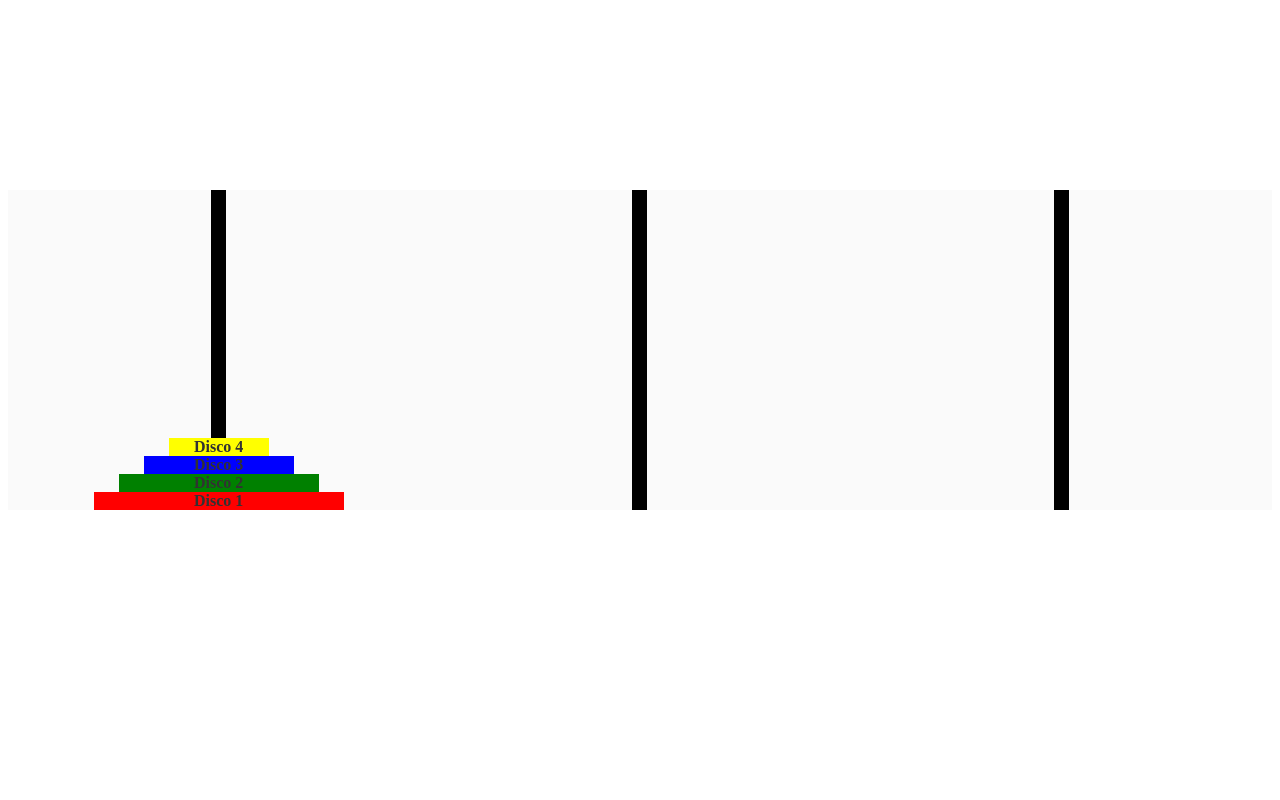
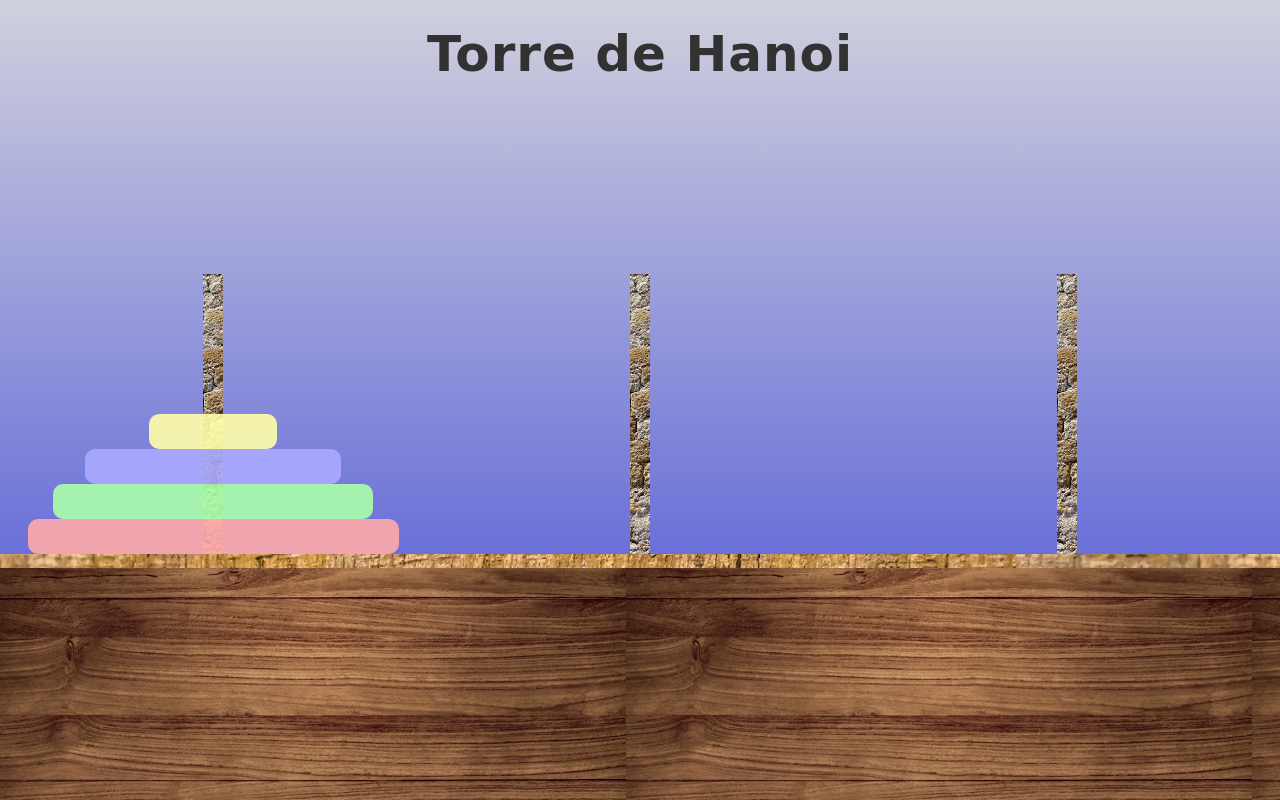
Before and after one commit to enias-oliveira/torre-de-hanoi, a plain HTML site: page index.html in a window 1280 px wide. Drawn offline with Linux system fonts and the light colour scheme; a web font is replaced by a local one.

Commit message:
Adicionei pasta img com 3 arquivos .jpg adicionei uma section no final da body reorganizei a estrutura do body dei uma estilazada no site

```diff
--- a/index.html
+++ b/index.html
@@ -5,22 +5,30 @@
     <meta name="viewport" content="width=device-width, initial-scale=1.0">
     <title>Torre de Hanoi</title>
     <link rel="stylesheet" href="style.css">
+    <link href="https://fonts.googleapis.com/css2?family=Ranchers&display=swap" rel="stylesheet">
 </head>
 <body>
     <main>
+        <h1>Torre de Hanoi</h1>
+        <section class="hanoi">
             <div class="torres primeiraTorre">
-                <div class="discos disco1">Disco 1</div>
-                <div class="discos disco2">Disco 2</div>
-                <div class="discos disco3">Disco 3</div>
-                <div class="discos disco4">Disco 4</div>
+                    <div class="discos disco1"></div> <!-- disco1 maior -->
+                    <div class="discos disco2"></div>
+                    <div class="discos disco3"></div>
+                    <div class="discos disco4"></div> <!-- disco4 menor -->
+                    <!-- <div class="hidden"></div> -->
             </div>
 
             <div class="torres segundaTorre">
+                <!-- <div class="hidden"></div> -->
             </div>
 
             <div class="torres terceiraTorre">
+                <!-- <div class="hidden"></div> -->
             </div>
+        </section>
     </main>
+    <section class="bordaStyle"></section>
     <script src="script.js"></script>
 </body>
 </html>
--- a/style.css
+++ b/style.css
@@ -1,55 +1,96 @@
+body {
+   background-image: url(img/fundoMadeira.jpg);
+   padding: 0;
+   margin: 0;
+}
+
 main {
     display: flex;
+    flex-flow: column;
+    background: linear-gradient(#d0d0dd, #6a70d8);
+}
+
+h1 {
+    font-family: 'Ranchers', cursive;
+    letter-spacing: 1px;
+    font-size: 40px;
+    text-align: center;
+    margin: 15px 0;
+    color: #323232;
+}
+
+.hanoi {
+    display: flex;
     flex-flow: row wrap;
-    background-color: #fafafa;
+    background: linear-gradient(#6a70d8);
     justify-content: space-around;
-    height: 40vh;
-    margin-top: 15%;
+    height: 35vh;
+    margin-top: 30%;
 }
 
 .torres {
     display: flex;
     flex-flow: column-reverse;
     align-items: center;
-    width: 15px;
-    background-color: black;
-
+    width: 20px;
+    background-image: url(img/torre.jpeg);
 }
 
-.primeiraTorre {
-    /* background-color: blue; */
+.torres:hover {
+    cursor: pointer;
 }
 
-.segundaTorre {
-
+.discos:last-child:hover {
+    border: 1px solid #fafafa;
+    box-shadow: 2px 2px 10px #ccc;
 }
 
-.terceiraTorre {
-
-}
+/* .hidden {
+    visibility: hidden;
+    width: 20vw;
+    height: 35vh;
+    background-color: blue;
+} */
 
 .discos {
-    color: #323232;
-    font-weight: 800;
-    text-align: center;
+    height: 35px;
+    border-radius: 10px;
 }
 
 .disco1 {
-    background-color: red;
-    width: 250px;
+    background: rgba(255,170,170, 0.9) ;
+    width: 30vw;
 }
 
 .disco2 {
-    background-color: green;
-    width: 200px;
+    background: rgba(170,255,170, 0.9);
+    width: 25vw;
 }
 
 .disco3 {
-    background-color: blue;
-    width: 150px;
+    background: rgba(170,170,255, 0.9);
+    width: 20vw;
 }
 
 .disco4 {
-    background-color: yellow;
-    width: 100px;
+    background: rgba(255, 255, 170, 0.9);
+    width: 10vw;
 }
+
+.bordaStyle {
+    padding: 7px;
+    background-image: url(img/borda.jpg);
+}
+
+@media (min-width: 768px) {
+    .hanoi {margin-top: 15%;}
+}
+
+@media (min-width: 1024px) {
+    .disco1 {width: 29vw;}
+
+    .hanoi {margin-top: 13%;}
+
+    h1 {font-size: 50px; padding: 10px 0;}
+
+}
```
Also changed, not shown: img/borda.jpg (added), img/fundoMadeira.jpg (added), img/torre.jpeg (added). Lines whose indentation alone changed are shown as unchanged.
